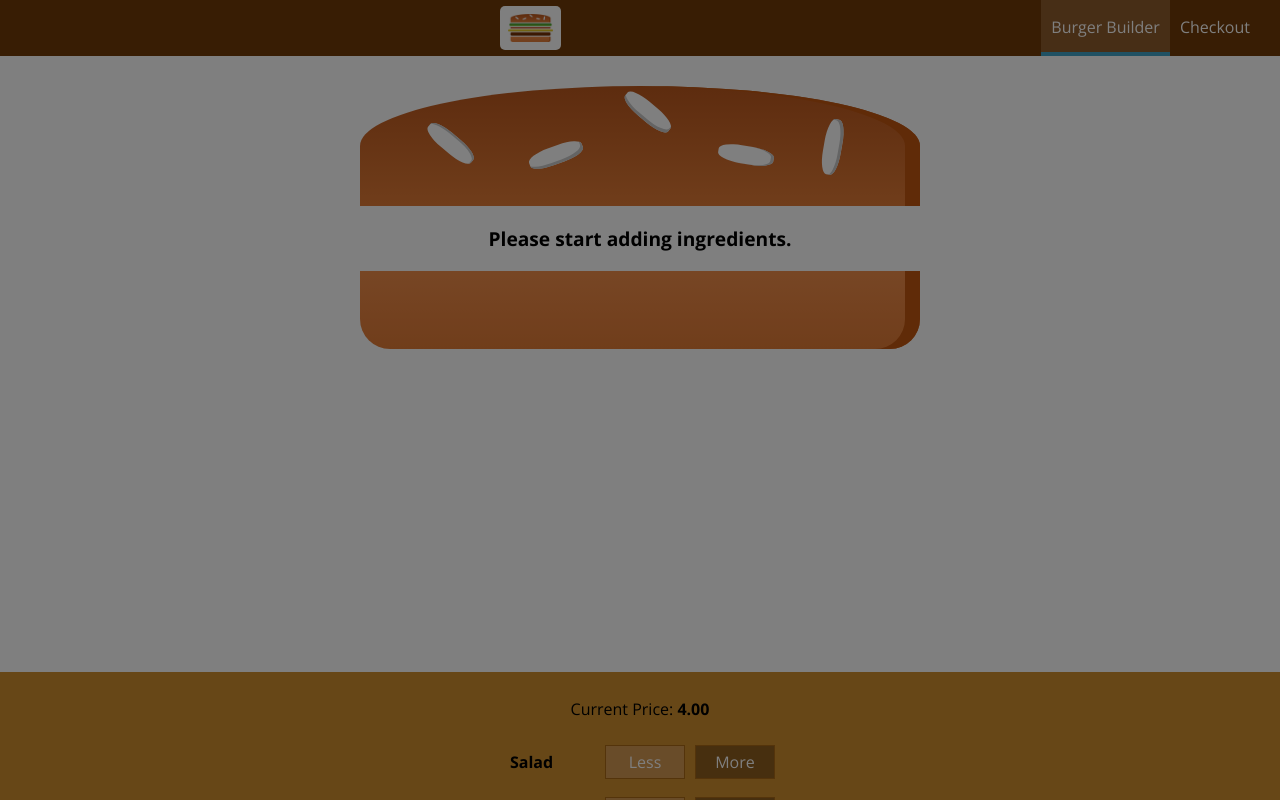
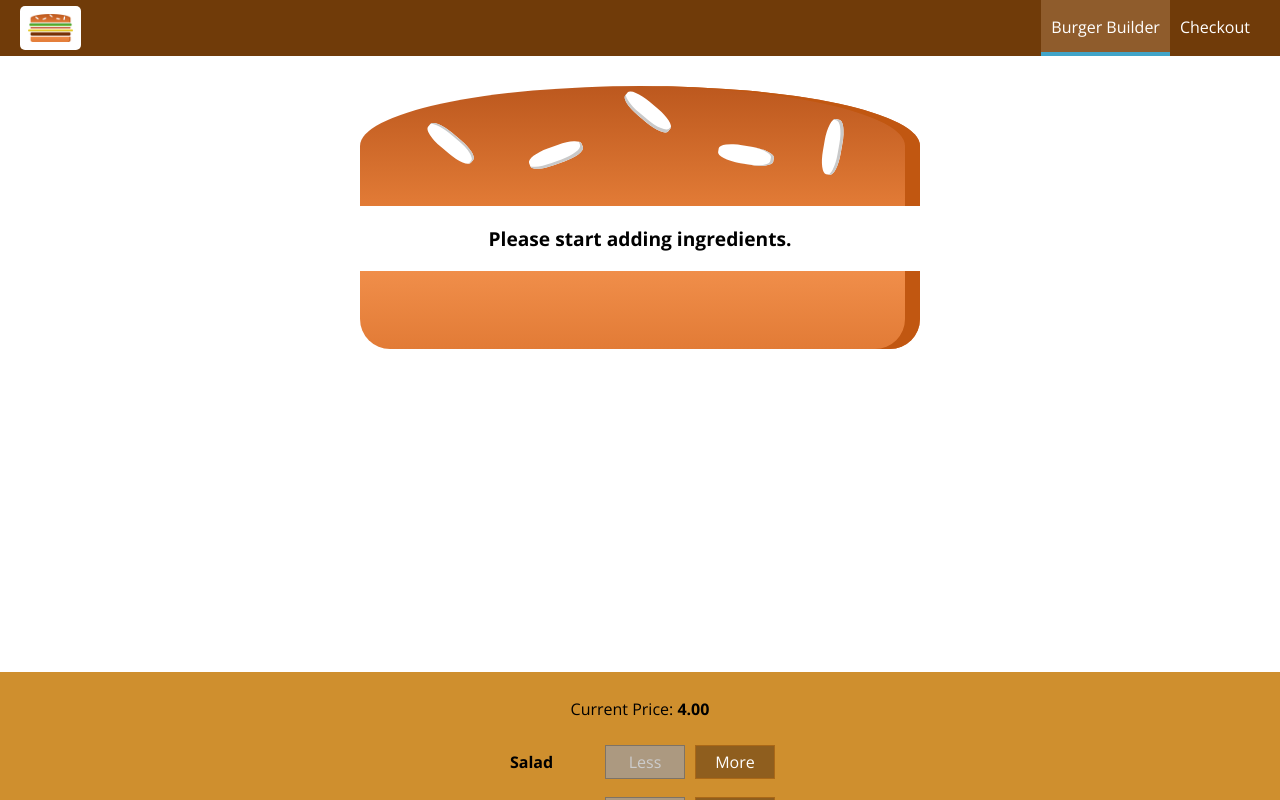
Before and after one commit to maximus202/burger, a React app: page / in a window 1280 px wide. Shown: the top 800 px of the page. Built offline with nearby package versions, Linux system fonts and the light colour scheme.

Commit message:
Fixed bugs

```diff
--- a/src/components/Burger/BuildControls/BuildControls.js
+++ b/src/components/Burger/BuildControls/BuildControls.js
@@ -19,7 +19,7 @@ const buildControls = (props) => (
                 label={ctrl.label}
                 added={() => props.ingredientAdded(ctrl.type)}
                 removed={() => props.ingredientRemoved(ctrl.type)}
-                disabled={() => props.disabled(ctrl.type)} />
+                disabled={props.disabled[ctrl.type]} />
         ))}
         <button
             className={'OrderButton'}
--- a/src/components/Burger/Burger.js
+++ b/src/components/Burger/Burger.js
@@ -8,7 +8,7 @@ const burger = (props) => {
         .map(igKey => {
             return [...Array(props.ingredients[igKey])].map((_, i) => {
                 return <BurgerIngredient key={igKey + i} type={igKey} />;
-            })
+            });
         })
         .reduce((arr, el) => {
             return arr.concat(el)
--- a/src/components/Burger/BurgerIngredient/BurgerIngredient.js
+++ b/src/components/Burger/BurgerIngredient/BurgerIngredient.js
@@ -42,6 +42,6 @@ class BurgerIngredient extends Component {
 
 BurgerIngredient.propTypes = {
     type: PropTypes.string.isRequired
-}
+};
 
 export default BurgerIngredient;
--- a/src/components/Burger/OrderSummary/OrderSummary.js
+++ b/src/components/Burger/OrderSummary/OrderSummary.js
@@ -6,7 +6,11 @@ import Button from '../../UI/Button/Button';
 const orderSummary = (props) => {
     const ingredientSummary = Object.keys(props.ingredients)
         .map(igKey => {
-            return <li key={igKey}><span style={{textTransform: 'capitalize'}}>{igKey}</span>: {props.ingredients[igKey]}</li>
+            return (
+                <li key={igKey}>
+                    <span style={{ textTransform: 'capitalize' }}>{igKey}</span>: {props.ingredients[igKey]}
+                </li>
+            );
         });
 
     return (
@@ -17,10 +21,9 @@ const orderSummary = (props) => {
                 {ingredientSummary}
             </ul>
             <p><strong>Total price: {props.totalPrice.toFixed(2)}</strong></p>
-            <Button
-                btnType="Danger" clicked={props.purchaseCancelled}>CANCEL</Button>
-            <Button
-                btnType="Success" clicked={props.purchaseContinued}>CONTINUE</Button>
+            <p>Continue to Checkout?</p>
+            <Button btnType="Danger" clicked={props.purchaseCancelled}>CANCEL</Button>
+            <Button btnType="Success" clicked={props.purchaseContinued}>CONTINUE</Button>
         </Aux>
     );
 };
--- a/src/components/Layout/Layout.css
+++ b/src/components/Layout/Layout.css
@@ -1,3 +1,3 @@
-.layout-content {
+.Content {
     margin-top: 72px;
 }
--- a/src/components/Layout/Layout.js
+++ b/src/components/Layout/Layout.js
@@ -7,7 +7,7 @@ import SideDrawer from '../Navigation/SideDrawer/SideDrawer';
 
 class Layout extends Component {
     state = {
-        showSideDrawer: true
+        showSideDrawer: false
     }
 
     sideDrawerClosedHandler = () => {
@@ -24,8 +24,10 @@ class Layout extends Component {
         return (
             <Aux>
                 <Toolbar drawerToggleClicked={this.sideDrawerToggleHandler} />
-                <SideDrawer open={this.state.showSideDrawer} closed={this.sideDrawerClosedHandler} />
-                <main className={'layout-content'}>
+                <SideDrawer
+                    open={this.state.showSideDrawer}
+                    closed={this.sideDrawerClosedHandler} />
+                <main className={'Content'}>
                     {this.props.children}
                 </main>
             </Aux>
--- a/src/components/Navigation/SideDrawer/DrawerToggle/DrawerToggle.js
+++ b/src/components/Navigation/SideDrawer/DrawerToggle/DrawerToggle.js
@@ -1,6 +1,6 @@
 import React from 'react';
 
-import './DrawerToggle';
+import './DrawerToggle.css';
 
 const drawerToggle = (props) => (
     <div className={'DrawerToggle'} onClick={props.clicked}>
--- a/src/components/Navigation/SideDrawer/SideDrawer.js
+++ b/src/components/Navigation/SideDrawer/SideDrawer.js
@@ -15,7 +15,7 @@ const sideDrawer = (props) => {
 
     return (
         <Aux>
-            <Backdrop show={props.open} closed={props.closed} />
+            <Backdrop show={props.open} clicked={props.closed} />
                 <div className={attachedClasses.join(' ')}>
                     <Logo height="11%" />
                     <nav>
```
